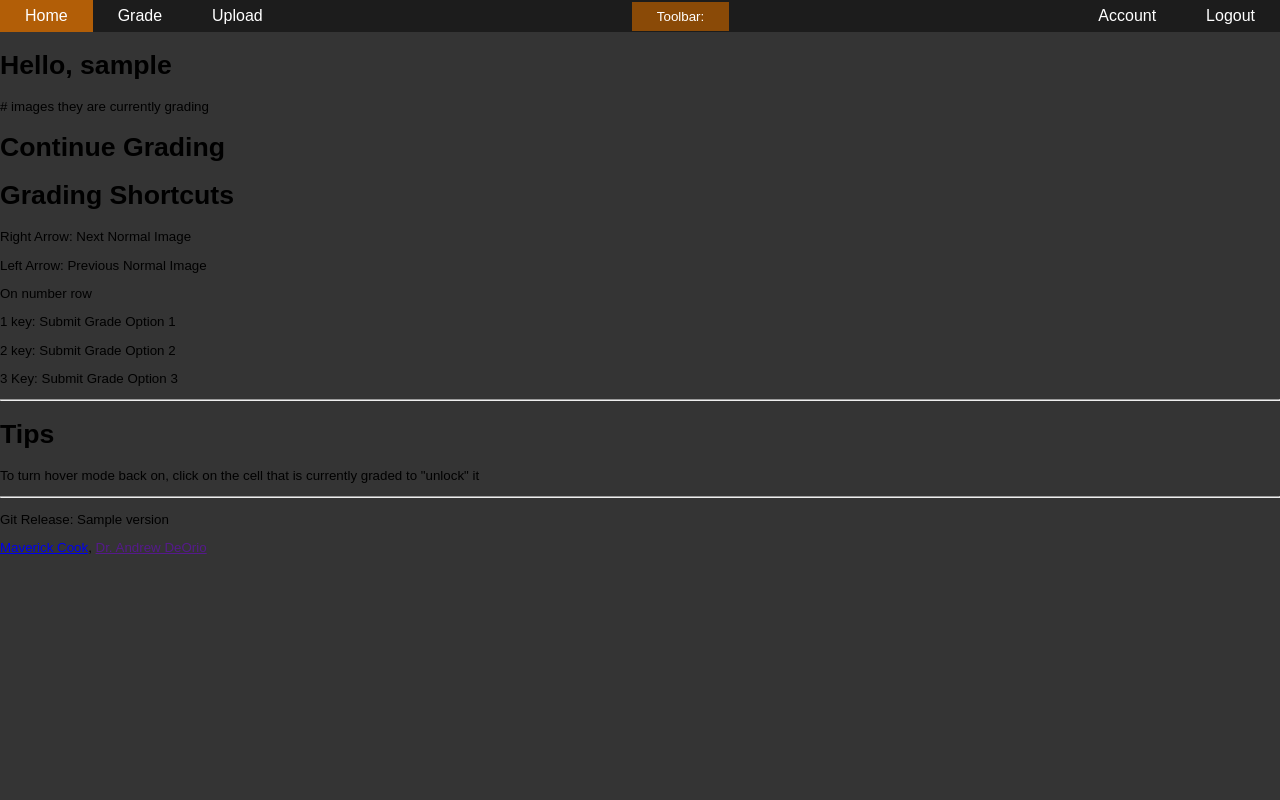
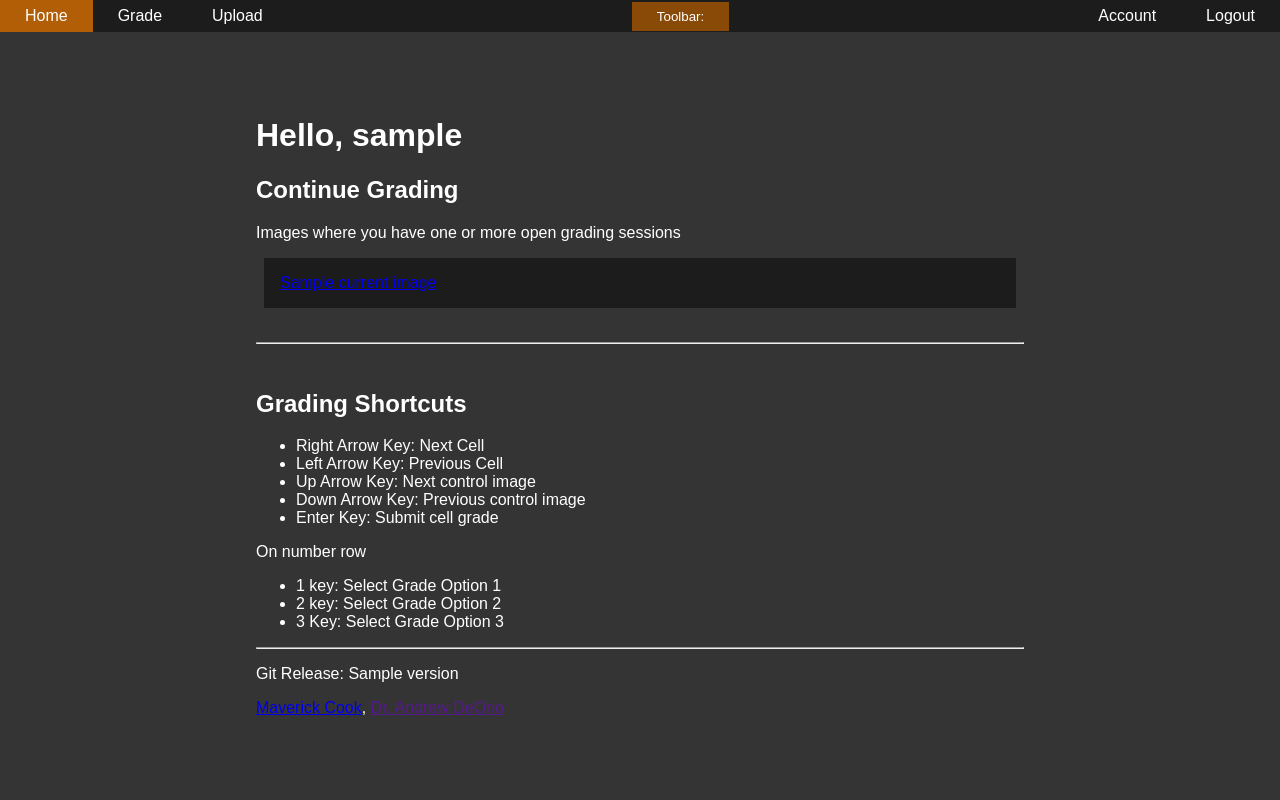
Before and after one commit to OpenHealthSoftware/umich-isla-prototype, a Flask app: template app/templates/index.html in a window 1280 px wide. Run offline with Flask 2, Linux system fonts and the light colour scheme; the visitor is signed in with stand-in values (Sample User, id 1); tables that the repository leaves empty hold one stand-in row (values such as "Sample post"); the template is opened without the code that fills it: most values are stand-ins (such as "Sample title", 1, 10 or a date in 2020); parts of the project's set-up code (start-up, migrations or seed data) failed here and were passed over.

Commit message:
Home page shows links to current images
Former-commit-id: 60467c12217f4c9bc46d26302feddee213ac592c

```diff
--- a/app/controllers/gradeView.py
+++ b/app/controllers/gradeView.py
@@ -26,7 +26,7 @@ def getPageData(imgId):
 	if image is None:
 		return False
 	gridData = getGridData(imgId)
-	gradeSession = getUnfinishedGradesFromUser(user, imgId)
+	gradeSession = getUnfinishedGradesFromUser(user, imgId=imgId)
 	associatedFeatures = getOptions()
 
 	imgSrc, gridSrc = util.getImagePath(imgId)
--- a/app/controllers/main.py
+++ b/app/controllers/main.py
@@ -15,7 +15,9 @@ def main_route():
 	if 'username' not in session:
 		return redirect(url_for('user.login_route'))
 
-	data = {}
+	currentImages = sql.getCurrentImages(session['username'])
+
+	data = {'currentImages': currentImages}
 
 	return render_template('index.html', **data)
 
--- a/app/controllers/user.py
+++ b/app/controllers/user.py
@@ -18,7 +18,7 @@ def main_route():
 
 @user.route('/login')
 def login_route():
-    if 'REMOTE_USER' in request.environ:
+    if 'REMOTE_USER' in request.environ: # TODO: make sure they actually signed in with cosign
         session['username'] = request.environ['REMOTE_USER']
     elif C.DEV_USER:
         session['username'] = C.DEV_USER
--- a/app/static/css/home.css
+++ b/app/static/css/home.css
@@ -57,7 +57,7 @@ html {
     transition: 0.2s;
     cursor: pointer;
 }
-.toolbarEl:hover{
+.toolbarEl:hover, .toGradeLink:hover{
     box-shadow: inset 0 0 0 3px rgba(255, 194, 142, 0.847);
 }
 
@@ -77,3 +77,20 @@ html {
     z-index: 1;
 }
 .toolbarEl:hover .tooltip { visibility: visible; }
+
+
+
+#wrap-home{
+    position: relative;
+    padding: 5% 20%;
+    color: white;
+    font-size: 1.2em;
+}
+
+.toGradeLink{
+    display: inherit;
+    padding: 1em;
+    margin: .5em;
+    background-color: #1c1c1c;
+    transition: 0.3s;
+}
--- a/app/templates/index.html
+++ b/app/templates/index.html
@@ -1,22 +1,38 @@
 {% extends "base.html" %}
 {% block content %}
 
-<div id="" class="">
+<div id="wrap-home" class="">
 
 	<h1>Hello, {{session['username']}}</h1>
-	# images they are currently grading
-	<h1>Continue Grading</h1>
-	<h1>Grading Shortcuts</h1>
 
-	<p>Right Arrow: Next Normal Image</p>
-	<p>Left Arrow: Previous Normal Image</p>
+	<div>
+		<h2>Continue Grading</h2>
+		<p>Images where you have one or more open grading sessions</p>
+		{% for x in currentImages %}
+			<a class="toGradeLink" href="{{ url_for('gradeView.main_route', p=x['imgId']) }}">{{ x['referenceName'] }}</a>
+		{% endfor %}
+	</div>
+
+	<br>
+	<hr>
+	<br>
+
+	<h2>Grading Shortcuts</h2>
+	<ul>
+		<li>Right Arrow Key: Next Cell</li>
+		<li>Left Arrow Key: Previous Cell</li>
+		<li>Up Arrow Key: Next control image</li>
+		<li>Down Arrow Key: Previous control image</li>
+		<li>Enter Key: Submit cell grade</li>
+	</ul>
 	<p>On number row</p>
-	<p>1 key: Submit Grade Option 1</p>
-	<p>2 key: Submit Grade Option 2</p>
-	<p>3 Key: Submit Grade Option 3</p>
-	<hr>
-	<h1>Tips</h1>
-	<p>To turn hover mode back on, click on the cell that is currently graded to "unlock" it</p>
+	<ul>
+
+		<li>1 key: Select Grade Option 1</li>
+		<li>2 key: Select Grade Option 2</li>
+		<li>3 Key: Select Grade Option 3</li>
+	</ul>
+
 	<hr>
 	<p>Git Release: {{version}}</p>
 	<p><a href="http://mavcook.com">Maverick Cook</a>, <a href="">Dr. Andrew DeOrio</a></p>
```
Also changed, not shown: app/sqlFunctions.py (+10 -0 lines).
